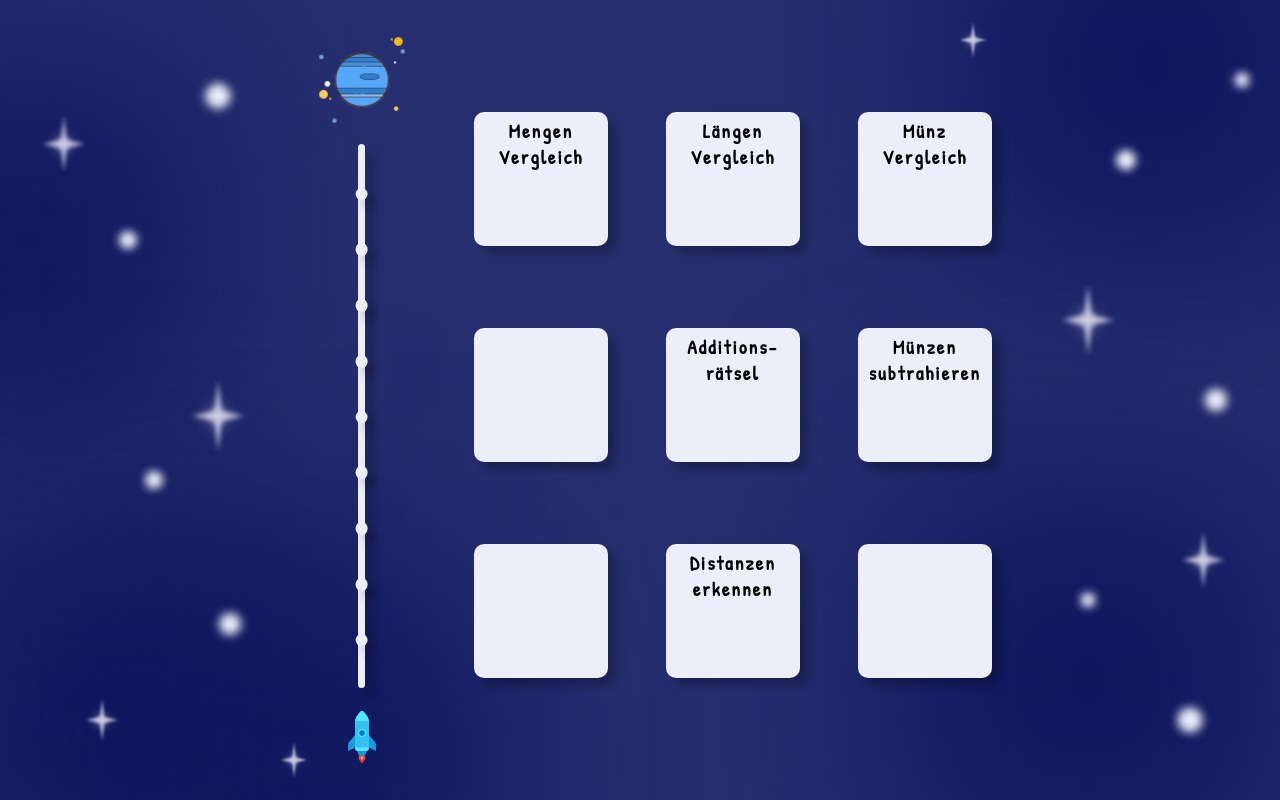
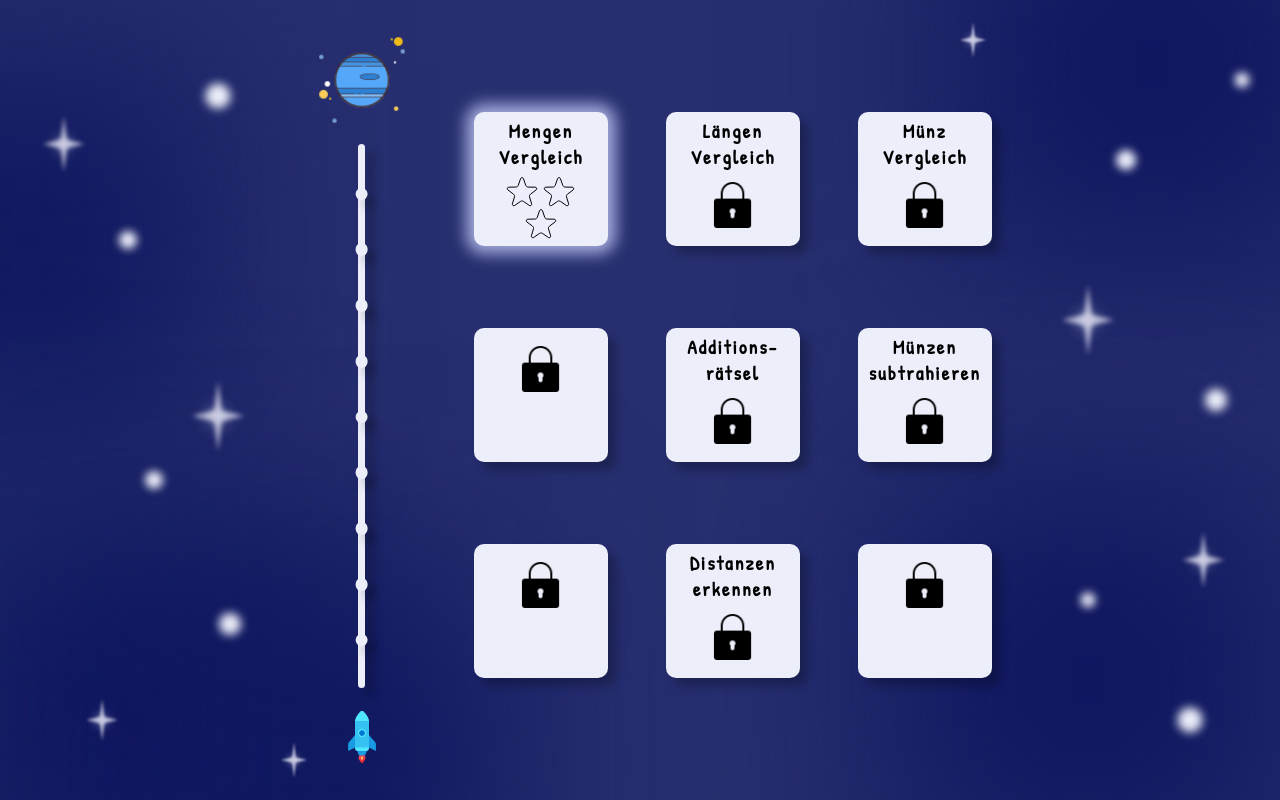
Before and after one commit to jara1008/Bachelor-Thesis, a React (Create React App) app in the folder thesis/: page / in a window 1280 px wide. Built offline with nearby package versions, Linux system fonts and the light colour scheme.

Commit message:
increment levels

```diff
--- a/thesis/src/components/activityEight.jsx
+++ b/thesis/src/components/activityEight.jsx
@@ -5,6 +5,7 @@ import home_icon from '../images/home_icon.png';
 import congratulation_icon from '../images/congratulation_icon.png';
 import tree from '../images/tree.png';
 import car from '../images/car_large.png';
+import { incrementHighestUnlockedLevel } from "../utils/utils.jsx";
 
 function ActivityEight() {
     const [numbers, setNumbers] = useState({ largeNum: 0, smallNum: 0 });
@@ -214,7 +215,8 @@ function ActivityEight() {
                     </div>
                     <Link to={"/"}>
                         <button className='button'
-                            style={{ top: '85%', left: '50%', width: '30%' }} >
+                            style={{ top: '85%', left: '50%', width: '30%' }}
+                            onClick={incrementHighestUnlockedLevel}>
                             zur Übersicht
                         </button>
                     </Link>
--- a/thesis/src/components/activityFive.jsx
+++ b/thesis/src/components/activityFive.jsx
@@ -3,6 +3,7 @@ import './activityFive.css';
 import { Link } from 'react-router-dom';
 import home_icon from '../images/home_icon.png';
 import congratulation_icon from '../images/congratulation_icon.png';
+import { incrementHighestUnlockedLevel } from "../utils/utils.jsx";
 
 function ActivityFive() {
     const [numbers, setNumbers] = useState({ largeNum: 0, smallNum: 0 });
@@ -70,7 +71,8 @@ function ActivityFive() {
                     </div>
                     <Link to={"/"}>
                         <button className='button-A5'
-                            style={{ top: '85%', left: '50%', width: '30%' }} >
+                            style={{ top: '85%', left: '50%', width: '30%' }}
+                            onClick={incrementHighestUnlockedLevel}>
                             zur Übersicht
                         </button>
                     </Link>
--- a/thesis/src/components/activityOne.jsx
+++ b/thesis/src/components/activityOne.jsx
@@ -4,6 +4,7 @@ import cloud from "../images/cloud.png";
 import star from "../images/star.svg";
 import { Link } from 'react-router-dom';
 import home_icon from '../images/home_icon.png';
+import { incrementHighestUnlockedLevel } from "../utils/utils.jsx";
 
 /* define fix positions for stars */
 const leftCloudPositions = [
@@ -205,7 +206,7 @@ function ActivityOne() {
     };
 
     /* the game is finished */
-    if (roundCount >= 5) {
+    if (roundCount >= 2) {
         // Message that the game is completed
         return (
             <div className="container-A1">
@@ -219,7 +220,8 @@ function ActivityOne() {
                     </div>
                     <Link to={"/"}>
                         <button className='button'
-                            style={{ top: '85%', left: '50%', width: '30%' }} >
+                            style={{ top: '85%', left: '50%', width: '30%' }}
+                            onClick={incrementHighestUnlockedLevel(1)}>
                             zur Übersicht
                         </button>
                     </Link>
--- a/thesis/src/components/activitySix.jsx
+++ b/thesis/src/components/activitySix.jsx
@@ -3,6 +3,7 @@ import './activitySix.css';
 import { Link } from 'react-router-dom';
 import home_icon from '../images/home_icon.png';
 import congratulation_icon from '../images/congratulation_icon.png'; // Assuming this will be used later
+import { incrementHighestUnlockedLevel } from "../utils/utils.jsx";
 
 function ActivitySix() {
     let initialLeftCoinsTen, initialLeftCoinsOne, initialRightCoinsTen, initialRightCoinsOne;
@@ -189,7 +190,9 @@ function ActivitySix() {
                         Gratulation! Du hast Level xy geschafft!
                     </div>
                     <Link to={"/"}>
-                        <button className='button' style={{ top: '85%', left: '50%', width: '30%' }}>
+                        <button className='button'
+                            style={{ top: '85%', left: '50%', width: '30%' }}
+                            onClick={incrementHighestUnlockedLevel}>
                             zur Übersicht
                         </button>
                     </Link>
--- a/thesis/src/components/activityTwo.jsx
+++ b/thesis/src/components/activityTwo.jsx
@@ -3,7 +3,7 @@ import './activityTwo.css';
 import { Link } from 'react-router-dom';
 import home_icon from '../images/home_icon.png';
 import congratulation_icon from '../images/congratulation_icon.png';
-
+import { incrementHighestUnlockedLevel } from "../utils/utils.jsx";
 
 function ActivityTwo() {
     const [numCubesFirstRow, setNumCubesFirstRow] = useState(0);
@@ -69,7 +69,8 @@ function ActivityTwo() {
                     </div>
                     <Link to={"/"}>
                         <button className='button-A2'
-                            style={{ top: '85%', left: '50%', width: '30%' }} >
+                            style={{ top: '85%', left: '50%', width: '30%' }}
+                            onClick={incrementHighestUnlockedLevel(2)}>
                             zur Übersicht
                         </button>
                     </Link>
--- a/thesis/src/components/overview.css
+++ b/thesis/src/components/overview.css
@@ -6,11 +6,12 @@
     left: 0;
     position: absolute;
     width: 9.5vw;
-    aspect-ratio: 1/1;
+    height: 9.5vw;
     /*px 0px 15px 8px #bec3f1d6; USE LATER FOR LEVEL INDICATION*/
 
     font-family: 'Patrick Hand', sans-serif;
     display: flex;
+    flex-direction: column;
     font-size: 1.5vw;
     text-align: center;
     color: #000;
@@ -37,3 +38,13 @@
     height: 1vw;
     width: 1vw;
 }
+
+.star {
+    width: 2.5vw;
+    height: 2.5vw;
+}
+
+.lock {
+    width: 3.8vw;
+    height: 3.8vw;
+}
--- a/thesis/src/components/overview.jsx
+++ b/thesis/src/components/overview.jsx
@@ -17,14 +17,16 @@ function Overview() {
         { id: 7, top: '68%', left: '37%' },
         { id: 8, top: '68%', left: '52%', path: "/activityEight", title: "Distanzen erkennen" },
         { id: 9, top: '68%', left: '67%' }
-    ])
+    ]);
 
     const [dots, setDots] = useState([]);
     const numberOfDots = 9;
 
     const [rocketPosition, setRocketPosition] = useState('92%');
     const [rocketPositionTop, setRocketPositionTop] = useState('28.25%');
-    const levelNr = 0;
+
+    // Get the highest unlocked level from local storage or set it to 1 if not available
+    const highestUnlockedLevel = parseInt(localStorage.getItem('highestUnlockedLevel')) || 1;
 
     useEffect(() => {
         const topOffset = 8;
@@ -66,8 +68,23 @@ function Overview() {
             </div>
             {boxes.map((box) => (
                 <Link to={box.path} key={box.id} style={{ position: 'absolute', top: box.top, left: box.left }}>
-                    <div className="rectangle">
+                    <div className="rectangle" style={box.id === highestUnlockedLevel ? { boxShadow: "0px 0px 15px 8px #bec3f1d6" } : {}}>
                         { box.title }
+                        { box.id <= highestUnlockedLevel ? (
+                            <>
+                                <div className="stars-upper" style={{ marginTop: "5%" }}>
+                                    <img src={star_empty} alt="Star" className="star" style={{ paddingRight: "2%" }}/>
+                                    <img src={star_empty} alt="Star" className="star" style={{ paddingLeft: "2%" }}/>
+                                </div>
+                                <div className="stars-lower" style={{ marginTop: "-5%" }}>
+                                    <img src={star_empty} alt="Star" className="star" />
+                                </div>
+                            </>
+                        ) : (
+                            <div className="lock-div" style={{ marginTop: "7%" }}>
+                                <img src={lock} alt="Lock" className="lock" />
+                            </div>
+                        )}
                     </div>
                 </Link>
             ))}
--- /dev/null
+++ b/thesis/src/utils/utils.jsx
@@ -0,0 +1,8 @@
+
+export const incrementHighestUnlockedLevel = (currentLevelNr) => {
+    let currentLevel = parseInt(localStorage.getItem('highestUnlockedLevel')) || 1;
+    if (currentLevelNr > currentLevel) {
+        currentLevel += 1;
+        localStorage.setItem('highestUnlockedLevel', currentLevel);
+    }
+};
```
Also changed, not shown: thesis/src/components/activityThree.jsx (+5 -3 lines).
